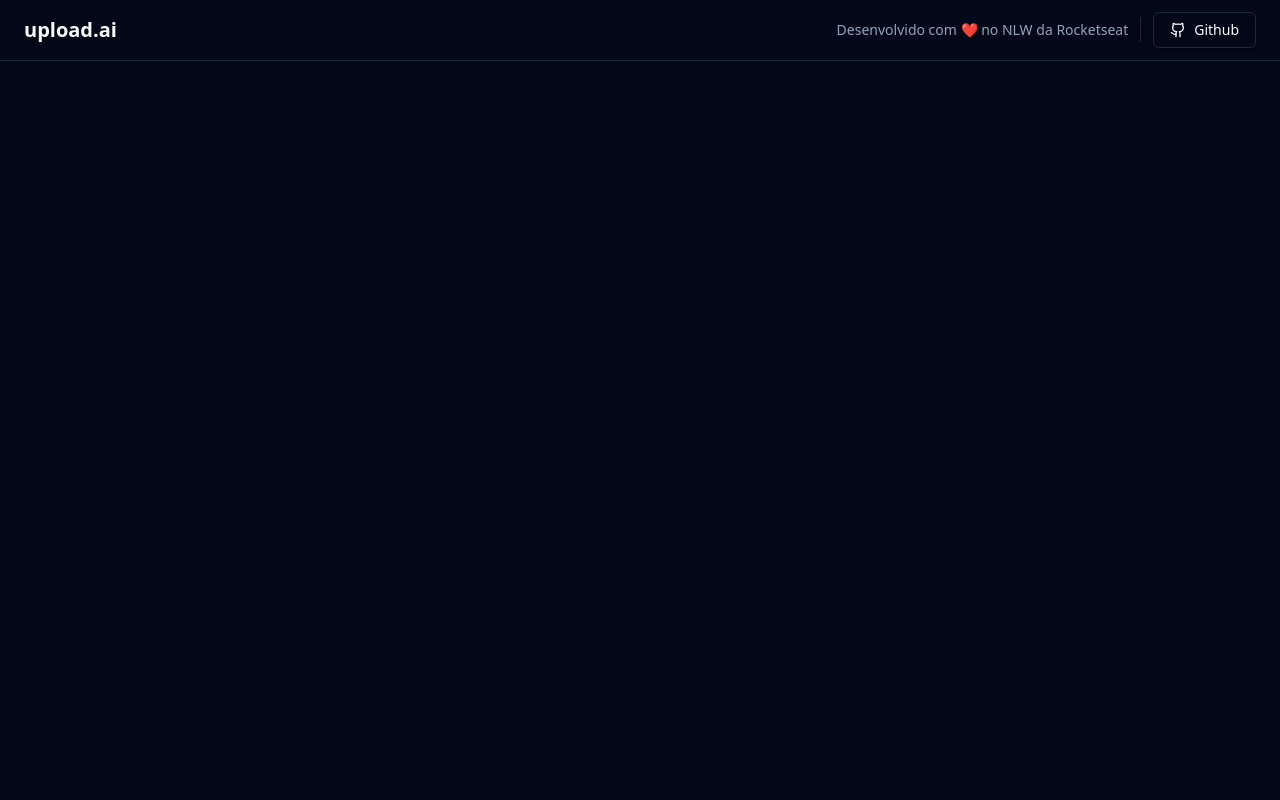
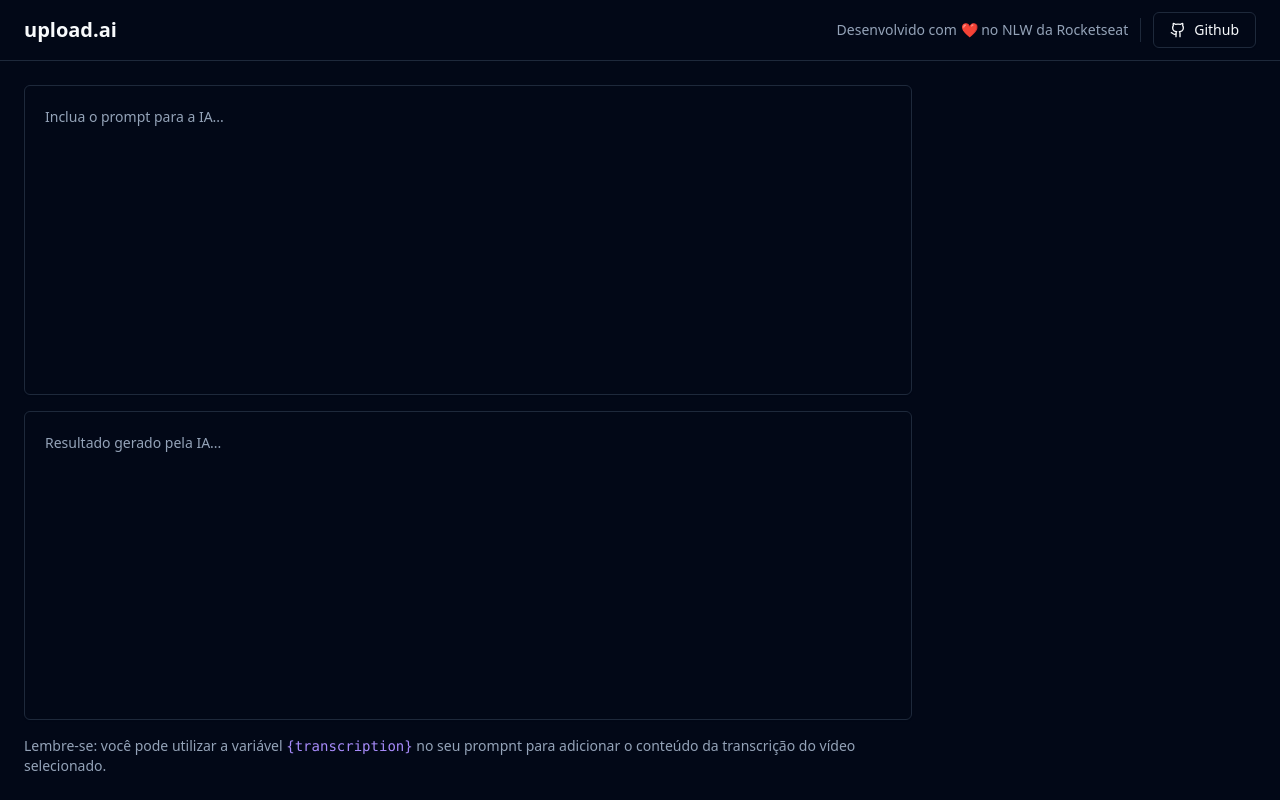
Before and after one commit to lalsilva/nlw-ia-upload-ai-web, a React (Vite) app: page / in a window 1280 px wide. Built offline with nearby package versions, Linux system fonts and the light colour scheme.

Commit message:
Desenvolvimento da área de retorno de resultado para o usuário.

```diff
--- a/src/App.tsx
+++ b/src/App.tsx
@@ -1,6 +1,7 @@
 import { Github } from "lucide-react";
 import { Button } from "./components/ui/button";
 import { Separator } from "./components/ui/separator";
+import { Textarea } from "./components/ui/textarea";
 
 export function App() {
   return (
@@ -19,6 +20,28 @@ export function App() {
           </Button>
         </div>
       </div>
+      <main className="flex-1 p-6 flex gap-6">
+        <div className="flex flex-col flex-1 gap-4">
+          <div className="grid grid-rows-2 gap-4 flex-1">
+            <Textarea
+              placeholder="Inclua o prompt para a IA..."
+              className="resize-none p-5 leading-relaxed"
+            />
+            <Textarea
+              placeholder="Resultado gerado pela IA..."
+              className="resize-none p-5 leading-relaxed"
+              readOnly
+            />
+          </div>
+          <p className="text-sm text-muted-foreground">
+            Lembre-se: você pode utilizar a variável{" "}
+            <code className="text-violet-400">{"{transcription}"}</code> no seu
+            prompnt para adicionar o conteúdo da transcrição do vídeo
+            selecionado.
+          </p>
+        </div>
+        <aside className="w-80"></aside>
+      </main>
     </div>
   );
 }
```
